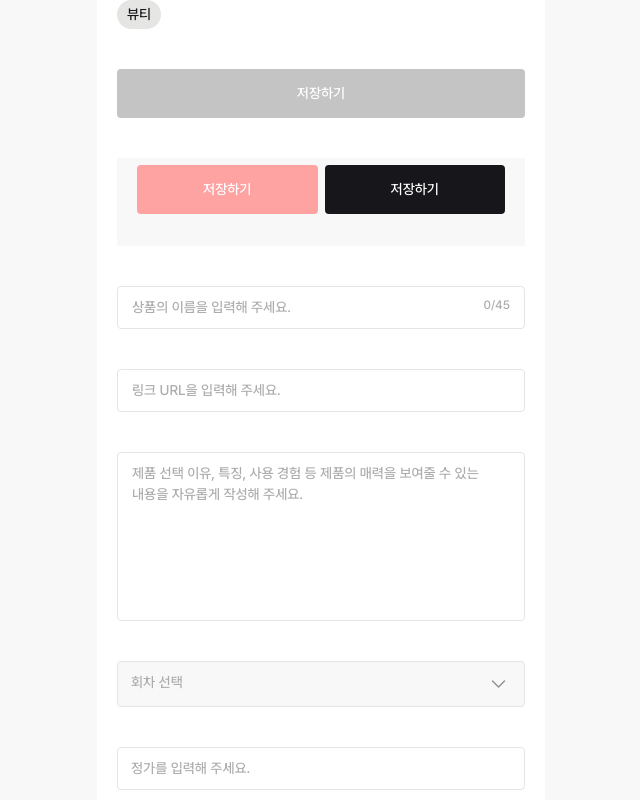
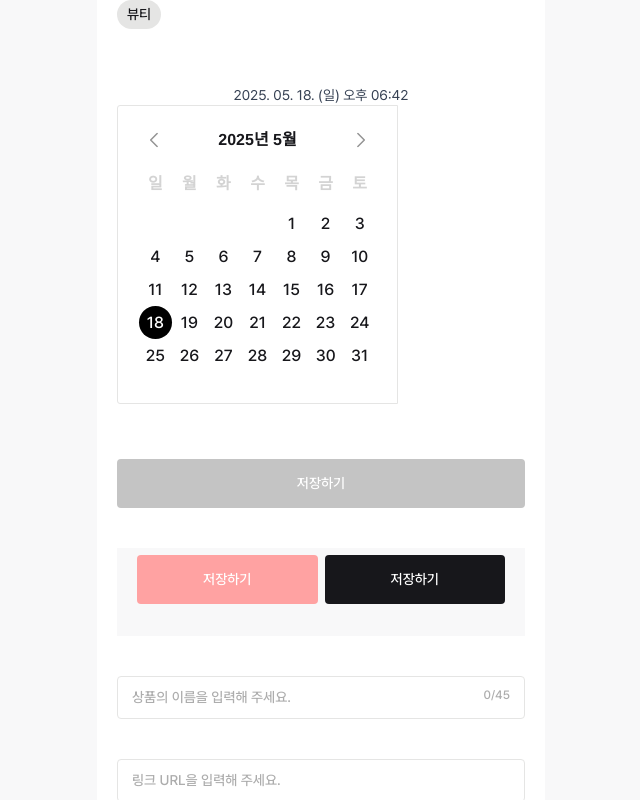
Before and after one commit to INFLUY/Influy-FE, a React (Vite) app: page /seller/item/new in a window 1280 px wide. Shown: the whole page, without its empty margins (319-959 px from the left). Built offline with nearby package versions, Linux system fonts and the light colour scheme.

Commit message:
feat: date picker

```diff
--- a/package.json
+++ b/package.json
@@ -12,8 +12,11 @@
   "dependencies": {
     "@tailwindcss/vite": "^4.1.4",
     "clsx": "^2.1.1",
+    "date-fns": "^4.1.0",
     "react": "^19.0.0",
+    "react-datepicker": "^8.4.0",
     "react-dom": "^19.0.0",
+    "react-mobile-picker": "^1.1.2",
     "react-router-dom": "^7.5.2",
     "tailwind-merge": "^3.2.0",
     "vite-tsconfig-paths": "^5.1.4"
@@ -21,6 +24,7 @@
   "devDependencies": {
     "@eslint/js": "^9.22.0",
     "@types/react": "^19.0.10",
+    "@types/react-datepicker": "^6.2.0",
     "@types/react-dom": "^19.0.4",
     "@vitejs/plugin-react": "^4.3.4",
     "autoprefixer": "^10.4.21",
--- a/src/components/index.ts
+++ b/src/components/index.ts
@@ -29,3 +29,4 @@ export { default as CategoryChip } from './seller/common/CategoryChip';
 export { CategoryMultiSelector } from './seller/item/registration/CategoryMultiSelector';
 export { ItemImageUploader } from './seller/item/registration/ItemImageUploader';
 export { PeriodDropdown } from './seller/item/registration/PeriodDropdown';
+export { DateTimePicker } from './seller/item/registration/DateTimePicker';
--- /dev/null
+++ b/src/components/seller/item/registration/DateTimePicker.css
@@ -0,0 +1,64 @@
+.custom-calendar {
+  border: 1px solid #e5e5e4;
+  width: 17.5625rem;
+  border-radius: 0.1875rem 0rem 0rem 0.1875rem;
+  padding: 1.37rem 1.27rem 1.94rem;
+}
+
+.react-datepicker__month-container {
+  width: 100%;
+}
+.react-datepicker__header {
+  border-bottom: none;
+  width: 100%;
+  background: white;
+  padding-top: 0;
+}
+
+.react-datepicker__day-name {
+  display: none;
+}
+.react-datepicker__month {
+  width: 100%;
+  margin: 0;
+}
+
+.react-datepicker__week {
+  display: grid;
+  grid-template-columns: repeat(7, 1fr);
+  align-items: center;
+  justify-items: center;
+  width: 100%;
+}
+.react-datepicker__day {
+  color: #17171b;
+  /* Body_1_m */
+  font-family: Pretendard;
+  font-size: 1rem;
+  font-style: normal;
+  font-weight: 500;
+  line-height: 150%; /* 1.5rem */
+  letter-spacing: -0.001rem;
+  width: fit-content;
+  margin: 0;
+  width: 2.04894rem;
+  height: 2.04894rem;
+  display: flex;
+  justify-content: center;
+  align-items: center;
+}
+
+.react-datepicker__day--selected,
+.react-datepicker__day--keyboard-selected {
+  background-color: white;
+  color: black;
+}
+.custom-selected-day {
+  background-color: black !important;
+  color: white !important;
+  border-radius: 50%;
+}
+
+.react-datepicker__day--outside-month {
+  visibility: hidden;
+}
--- /dev/null
+++ b/src/components/seller/item/registration/DateTimePicker.tsx
@@ -0,0 +1,97 @@
+import { useState } from 'react';
+import DatePicker from 'react-datepicker';
+import 'react-datepicker/dist/react-datepicker.css';
+import './DateTimePicker.css';
+import { ko } from 'date-fns/locale';
+import ChevronIcon from '@/assets/icon/common/Chevron.svg?react';
+
+export const DateTimePicker = () => {
+  const [selectedDate, setSelectedDate] = useState<Date | null>(new Date());
+
+  return (
+    <div className="w-full">
+      {' '}
+      <div className="mt-4 text-center text-sm text-gray-700">
+        {selectedDate
+          ? `${selectedDate.toLocaleDateString('ko-KR', {
+              year: 'numeric',
+              month: '2-digit',
+              day: '2-digit',
+              weekday: 'short',
+            })} ${selectedDate.toLocaleTimeString('ko-KR', {
+              hour: '2-digit',
+              minute: '2-digit',
+              hour12: true,
+            })}`
+          : '날짜를 선택하세요'}
+      </div>
+      <div className="mb-2">
+        <div className="relative">
+          <DatePicker
+            selected={selectedDate}
+            onChange={(date) => setSelectedDate(date)}
+            dateFormat="yyyy. MM. dd."
+            locale={ko}
+            calendarClassName="custom-calendar"
+            dayClassName={(date) => {
+              const isSameDay =
+                selectedDate &&
+                date.getDate() === selectedDate.getDate() &&
+                date.getMonth() === selectedDate.getMonth() &&
+                date.getFullYear() === selectedDate.getFullYear();
+
+              const isSameMonth =
+                date.getMonth() === (selectedDate?.getMonth() ?? -1);
+
+              if (isSameDay && isSameMonth) {
+                return 'custom-selected-day'; // 내가 지정한 검은 동그라미 스타일
+              }
+              return '';
+            }}
+            inline
+            // 상단 날짜 및 화살표
+            renderCustomHeader={({
+              date,
+              decreaseMonth,
+              increaseMonth,
+              prevMonthButtonDisabled,
+              nextMonthButtonDisabled,
+            }) => (
+              <div className="mb-[0.76rem] h-fit w-full">
+                {/* 상단 화살표, 달 표시 부분 */}
+                <div className="grid h-fit w-full grid-cols-7 items-center justify-items-center">
+                  <button
+                    onClick={decreaseMonth}
+                    disabled={prevMonthButtonDisabled}
+                    className="w-fit"
+                  >
+                    <ChevronIcon className="text-grey07 h-4 w-4 rotate-180" />
+                  </button>
+                  <span className="body1-b col-span-5 text-black">
+                    {date.getFullYear()}년 {date.getMonth() + 1}월
+                  </span>
+                  <button
+                    onClick={increaseMonth}
+                    disabled={nextMonthButtonDisabled}
+                    className="w-fit"
+                  >
+                    <ChevronIcon className="text-grey07 h-4 w-4" />
+                  </button>
+                </div>
+                <div className="text-grey04 body1-b mt-5 grid grid-cols-7">
+                  <span aria-label="일요일">일</span>
+                  <span aria-label="월요일">월</span>
+                  <span aria-label="화요일">화</span>
+                  <span aria-label="수요일">수</span>
+                  <span aria-label="목요일">목</span>
+                  <span aria-label="금요일">금</span>
+                  <span aria-label="토요일">토</span>
+                </div>
+              </div>
+            )}
+          />
+        </div>
+      </div>
+    </div>
+  );
+};
--- a/src/pages/seller/item/ItemRegistrationPage.tsx
+++ b/src/pages/seller/item/ItemRegistrationPage.tsx
@@ -11,6 +11,7 @@ import {
   PriceInput,
   SalePriceInput,
   PeriodDropdown,
+  DateTimePicker,
 } from '@/components';
 
 import { useState } from 'react';
@@ -33,6 +34,7 @@ export const ItemRegistrationPage = () => {
   return (
     <div className="box-border flex flex-col gap-y-10 px-5">
       <CategoryChip text={'뷰티'} />
+      <DateTimePicker />
       <SaveButton onClick={handleSaveClick} />
       <div className="bg-grey01 flex h-[5.5rem] w-full shrink-0 items-center justify-center gap-[.4375rem] px-5 pt-[.4375rem] pb-8">
         <DefaultButton
```
Also changed, not shown: 1 other file (tests, documents, lock files or other folders).
